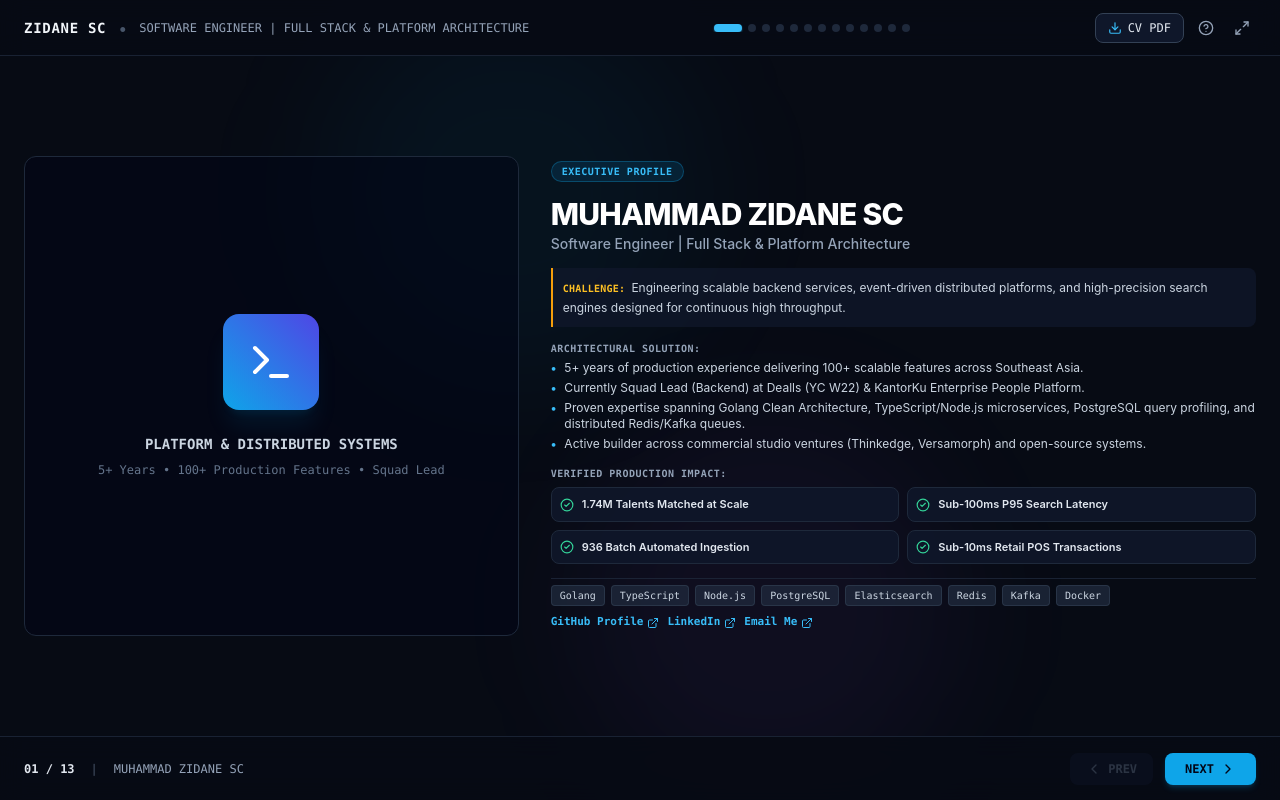
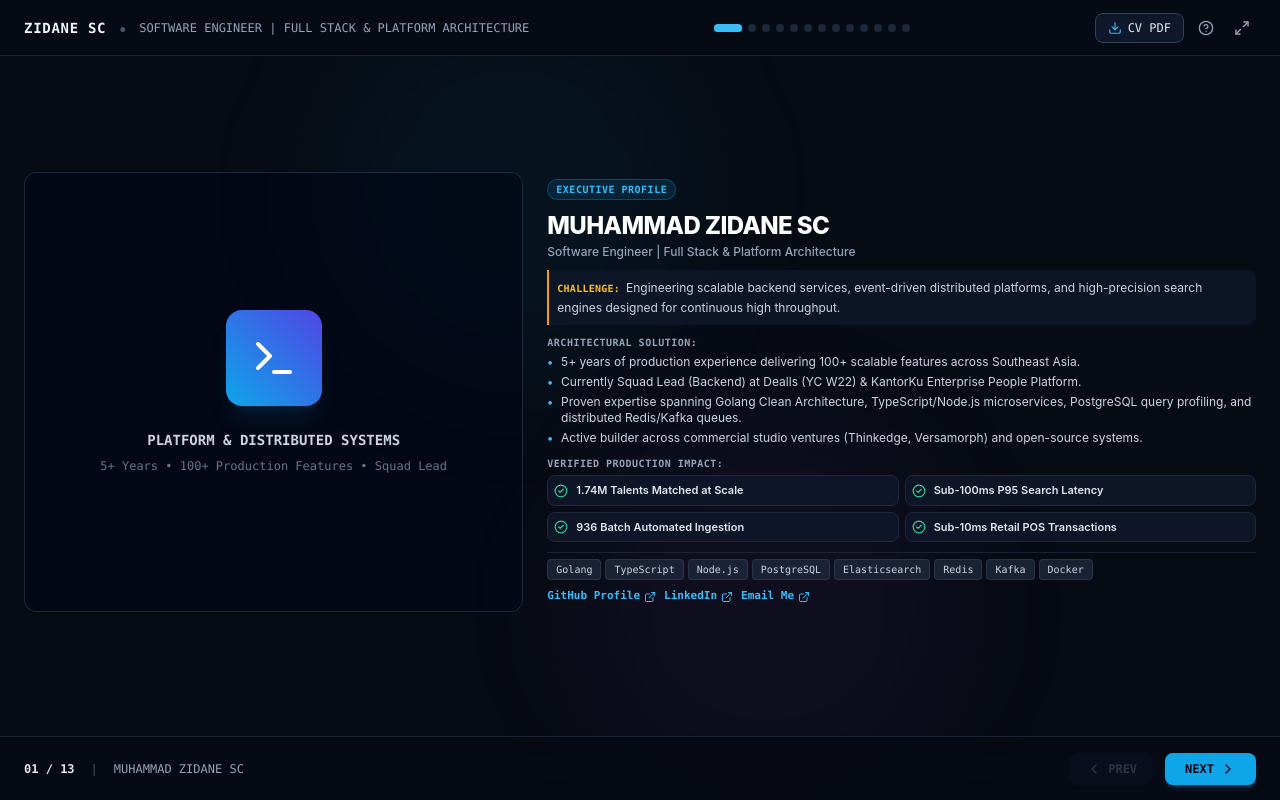
Before and after one commit to zidane-sc/portfolio, a React (Vite) app: page / in a window 1280 px wide. Built offline with nearby package versions, Linux system fonts and the light colour scheme.

Commit message:
fix(spacing): compact typography, padding, and gap to provide clean breathing room above dock

```diff
--- a/src/App.tsx
+++ b/src/App.tsx
@@ -161,10 +161,10 @@ export const App: React.FC = () => {
       </header>
 
       {/* MAIN SLIDE STAGE (Split Layout) */}
-      <main className="flex-1 w-full max-w-7xl mx-auto px-6 py-4 grid grid-cols-1 lg:grid-cols-12 gap-8 items-center overflow-y-auto z-10">
+      <main className="flex-1 w-full max-w-7xl mx-auto px-6 py-2 grid grid-cols-1 lg:grid-cols-12 gap-6 items-center overflow-y-auto z-10 mb-2">
 
         {/* LEFT PANEL: Interactive Diagram OR Screenshot Showcase */}
-        <div className="lg:col-span-5 h-[320px] sm:h-[380px] lg:h-[480px] w-full flex flex-col justify-center">
+        <div className="lg:col-span-5 h-[280px] sm:h-[340px] lg:h-[440px] w-full flex flex-col justify-center">
           {slide.diagramType ? (
             <InteractiveDiagram type={slide.diagramType} />
           ) : slide.screenshots && slide.screenshots.length > 0 ? (
@@ -219,26 +219,26 @@ export const App: React.FC = () => {
         </div>
 
         {/* RIGHT PANEL: High-Density Technical Specifications */}
-        <div className="lg:col-span-7 flex flex-col justify-center space-y-3.5 max-h-full">
+        <div className="lg:col-span-7 flex flex-col justify-center space-y-2.5 max-h-full py-1">
           {/* Category Eyebrow Badge */}
           <div className="flex items-center gap-2">
-            <span className={`text-[10px] font-mono font-bold tracking-wider px-2.5 py-0.5 rounded-full border ${getCategoryBadgeClass(slide.categoryColor)}`}>
+            <span className={`text-[10px] font-mono font-bold tracking-wider px-2 py-0.5 rounded-full border ${getCategoryBadgeClass(slide.categoryColor)}`}>
               {slide.category}
             </span>
           </div>
 
           {/* Slide Title & Subtitle */}
           <div>
-            <h1 className="text-xl sm:text-2xl lg:text-3xl font-extrabold text-white tracking-tight leading-snug">
+            <h1 className="text-lg sm:text-xl lg:text-2xl font-extrabold text-white tracking-tight leading-tight">
               {slide.title}
             </h1>
-            <p className="text-xs sm:text-sm font-medium text-slate-400 mt-0.5">
+            <p className="text-xs font-medium text-slate-400 mt-0.5">
               {slide.subtitle}
             </p>
           </div>
 
           {/* Problem Statement Box */}
-          <div className="p-2.5 bg-slate-900/80 border-l-2 border-amber-500 rounded-r-lg text-xs leading-relaxed text-slate-300">
+          <div className="p-2 bg-slate-900/80 border-l-2 border-amber-500 rounded-r-lg text-xs leading-relaxed text-slate-300">
             <span className="font-bold text-amber-400 uppercase tracking-wide mr-1.5 font-mono text-[10px]">
               Challenge:
             </span>
@@ -262,12 +262,12 @@ export const App: React.FC = () => {
 
           {/* Quantified Production Impact Cards */}
           <div>
-            <div className="text-[10px] font-mono font-bold uppercase tracking-wider text-slate-400 mb-1.5">
+            <div className="text-[10px] font-mono font-bold uppercase tracking-wider text-slate-400 mb-1">
               Verified Production Impact:
             </div>
-            <div className="grid grid-cols-1 sm:grid-cols-2 gap-2">
+            <div className="grid grid-cols-1 sm:grid-cols-2 gap-1.5">
               {slide.impact.map((imp, idx) => (
-                <div key={idx} className="p-2 bg-slate-900/90 border border-slate-800 rounded-lg flex items-center gap-2">
+                <div key={idx} className="p-1.5 bg-slate-900/90 border border-slate-800 rounded-lg flex items-center gap-2">
                   <CheckCircle2 className="w-3.5 h-3.5 text-emerald-400 flex-shrink-0" />
                   <span className="text-[11px] font-semibold text-slate-200">{imp}</span>
                 </div>
@@ -277,7 +277,7 @@ export const App: React.FC = () => {
 
           {/* Tech Stack Pills & Direct Links */}
           <div className="pt-1.5 flex flex-wrap items-center justify-between gap-2 border-t border-slate-800/80">
-            <div className="flex flex-wrap gap-1.5">
+            <div className="flex flex-wrap gap-1">
               {slide.stack.map((tech) => (
                 <span key={tech} className="px-2 py-0.5 bg-slate-800/80 border border-slate-700/60 rounded text-[10px] font-mono text-slate-300">
                   {tech}
```
